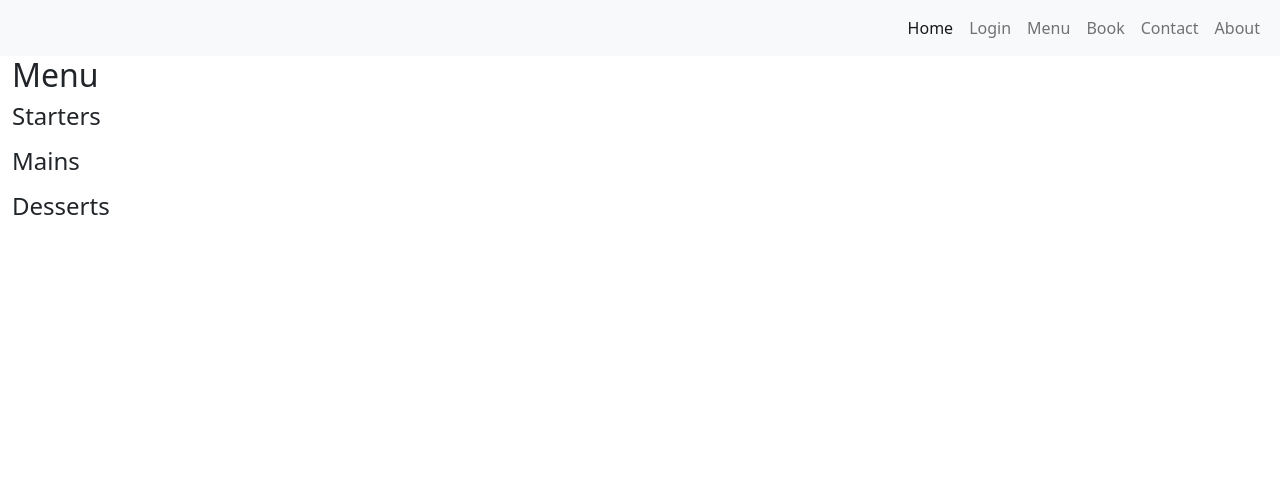
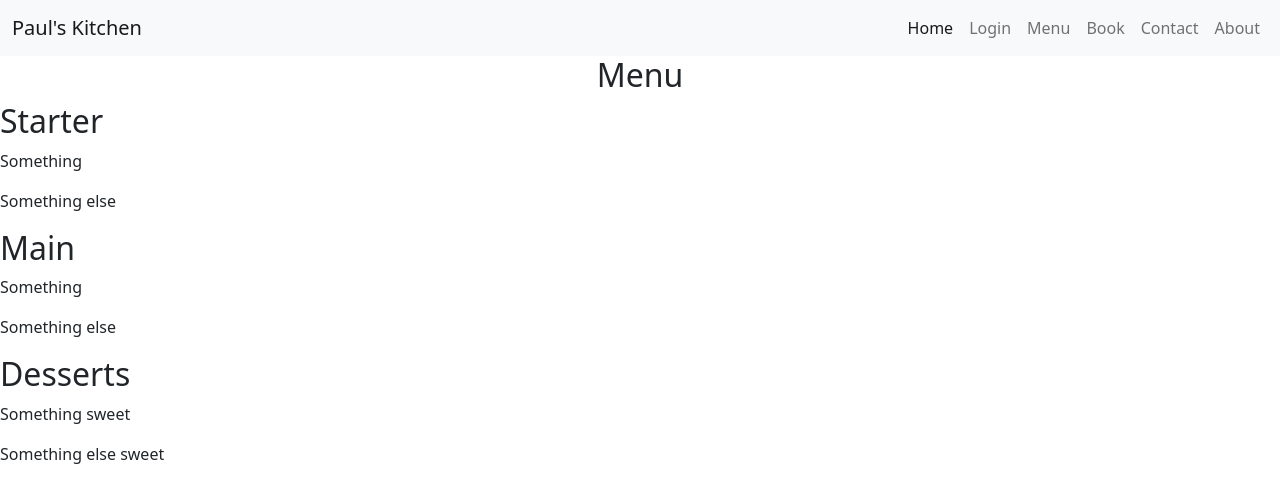
Before and after one commit to Code-Institute-Submissions/paulskitchen, a Django app: template templates/restaurant/menu.html in a window 1280 px wide. Shown: the top 503 px of the page. Run offline with Django 4.2, Linux system fonts and the light colour scheme; the template is opened without the code that fills it, so the values that code supplies are empty; some libraries are stand-ins or nearby versions.

Commit message:
add html to all pages including contact form

```diff
--- a/templates/restaurant/base.html
+++ b/templates/restaurant/base.html
@@ -15,7 +15,7 @@
 
 <nav class="navbar navbar-expand-lg navbar-light bg-light">
   <div class="container-fluid">
-    <a class="navbar-brand" href="#"></a>
+    <a class="navbar-brand" href="#">Paul's Kitchen</a>
     <button class="navbar-toggler" type="button" data-bs-toggle="collapse" data-bs-target="#navbarSupportedContent" aria-controls="navbarSupportedContent" aria-expanded="false" aria-label="Toggle navigation">
       <span class="navbar-toggler-icon"></span>
     </button>
--- a/templates/restaurant/menu.html
+++ b/templates/restaurant/menu.html
@@ -2,29 +2,41 @@
 
 {% block content %}
 
-  <div class="container-fluid">
-    <h2>Menu</h2>
-  </div>
-
-  <div class="container-fluid">
-    <h4>Starters</h4>
-    <p></p>
-    <p></p>
-    <p></p>
-  </div>
-
-  <div class="container-fluid">
-    <h4>Mains</h4>
-    <p></p>
-    <p></p>
-    <p></p>
-  </div>
-
-  <div class="container-fluid">
-    <h4>Desserts</h4>
-    <p></p>
-    <p></p>
-    <p></p>
-  </div>
-
+<div class="container-fluid d-flex justify-content-center">
+  <h2>Menu</h2>
+</div>
+<!-- Starters -->
+<div class="row">
+    <div class="col-7">
+      <h2>Starter</h2>
+      <div class="row">
+        <p>Something</p>
+      </div>
+      <div class="row">
+        <p>Something else</p>
+      </div>
+    </div>
+<!-- Main -->
+  <div class="row">
+    <div class="col-5">
+      <h2>Main</h2>
+      <div class="row">
+        <p>Something</p>
+      </div>
+      <div class="row">
+        <p>Something else</p>
+      </div>
+    </div>
+  <!-- Desserts -->
+  <div class="row">
+    <div class="col-5">
+      <h2>Desserts</h2>
+      <div class="row">
+        <p>Something sweet</p>
+      </div>
+      <div class="row">
+        <p>Something else sweet</p>
+      </div>
+    </div>
+</div>
 {% endblock %}
```
Also changed, not shown: templates/restaurant/about.html (+8 -1 lines), templates/restaurant/index.html (+7 -28 lines).
